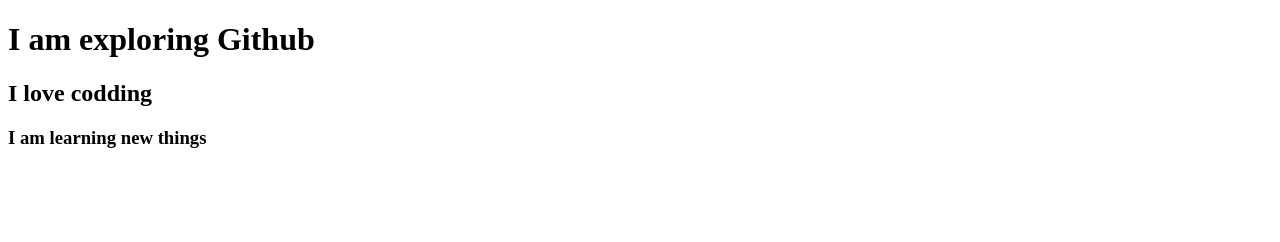
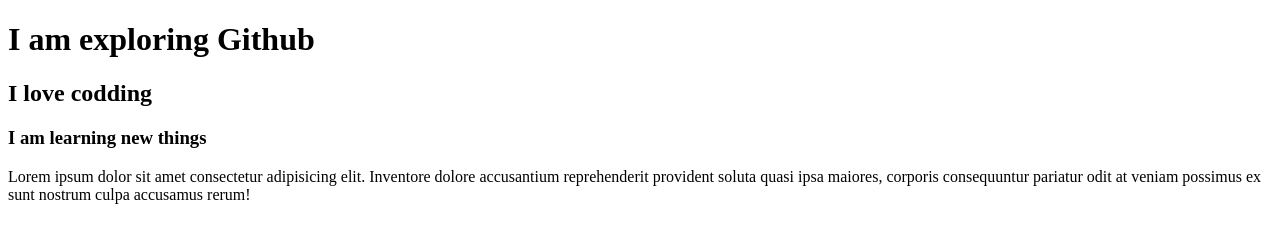
Before and after one commit to BidhanCR/my-second-repo, a plain HTML site: page index.html in a window 1280 px wide. Drawn offline with Linux system fonts and the light colour scheme.

Commit message:
add paragraph

```diff
--- a/index.html
+++ b/index.html
@@ -10,5 +10,6 @@
     <h1>I am exploring Github</h1>
     <h2>I love codding</h2>
     <h3>I am learning new things</h3>
+    <p>Lorem ipsum dolor sit amet consectetur adipisicing elit. Inventore dolore accusantium reprehenderit provident soluta quasi ipsa maiores, corporis consequuntur pariatur odit at veniam possimus ex sunt nostrum culpa accusamus rerum!</p>
 </body>
 </html>
--- /dev/null
+++ b/style.css
@@ -0,0 +1,3 @@
+p {
+    color: green;
+}
```
